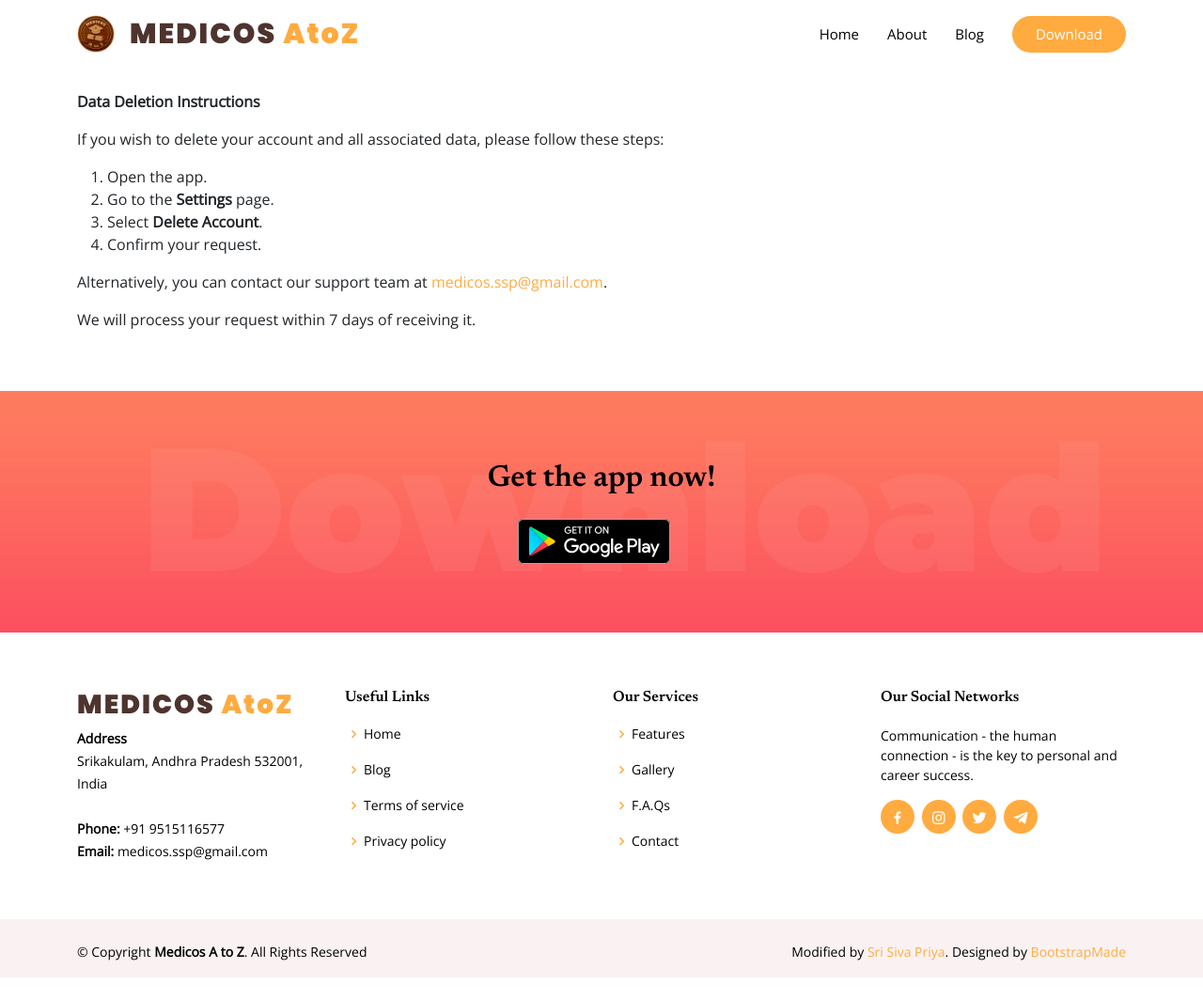
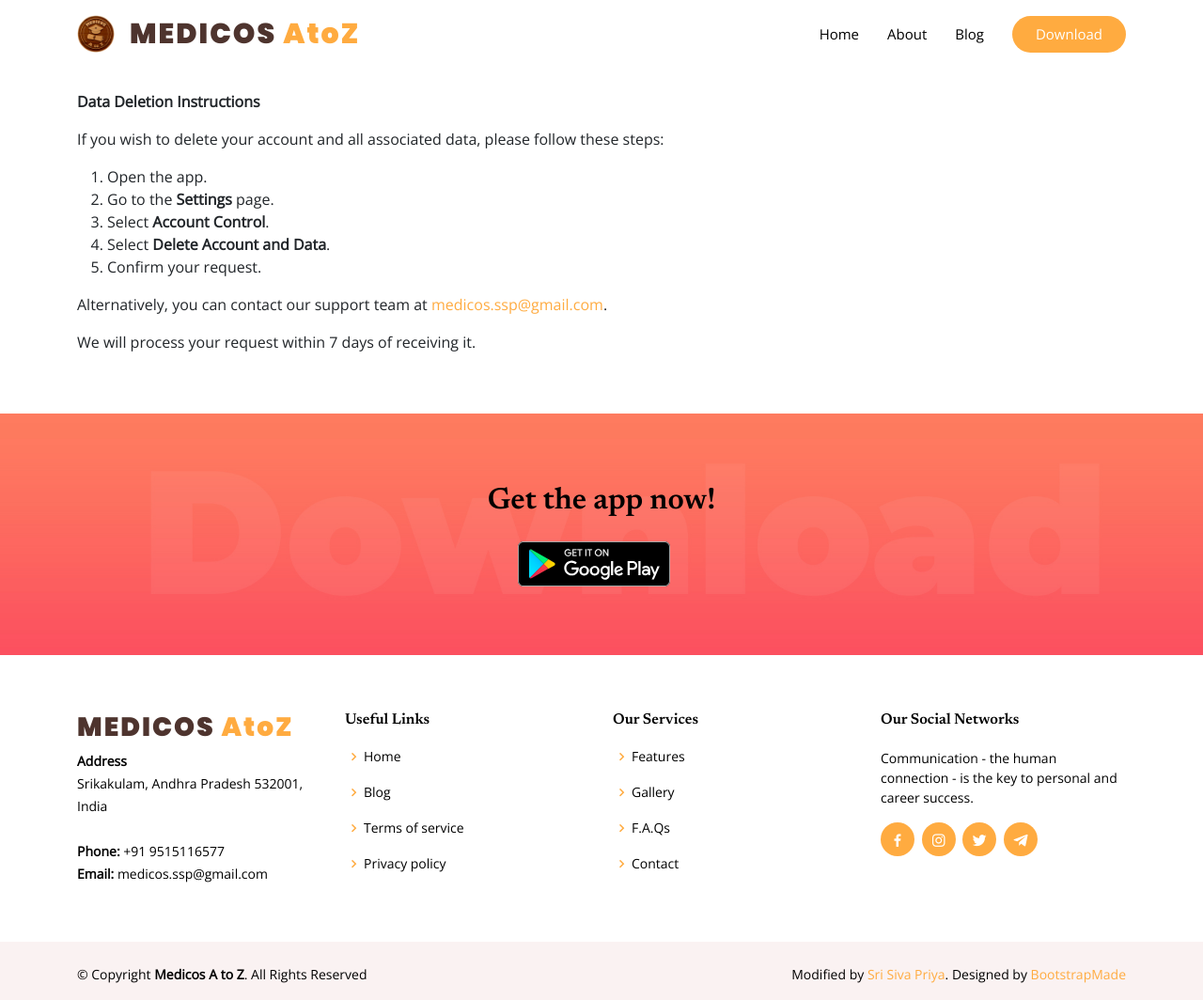
Before and after one commit to RSRKNAIDU/site_medicos_atoz, a Jekyll site: the page built from delete.md, in a window 1280 px wide and 1064 px high. Shown: the whole window at 94% size. Built offline with Jekyll 4.4.1, drawn with Linux system fonts in a browser that asks for light colours.

Commit message:
Update delete.md

```diff
--- a/delete.md
+++ b/delete.md
@@ -8,7 +8,8 @@
 <ol>
     <li>Open the app.</li>
     <li>Go to the <strong>Settings</strong> page.</li>
-    <li>Select <strong>Delete Account</strong>.</li>
+    <li>Select <strong>Account Control</strong>.</li>
+    <li>Select <strong>Delete Account and Data</strong>.</li>
     <li>Confirm your request.</li>
 </ol>
 <p>Alternatively, you can contact our support team at <a href="mailto:medicos.ssp@gmail.com">medicos.ssp@gmail.com</a>.</p>
```
